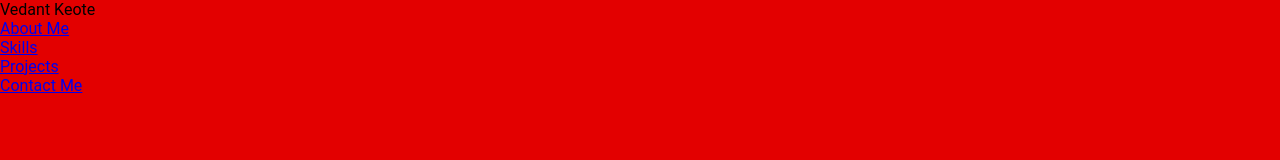
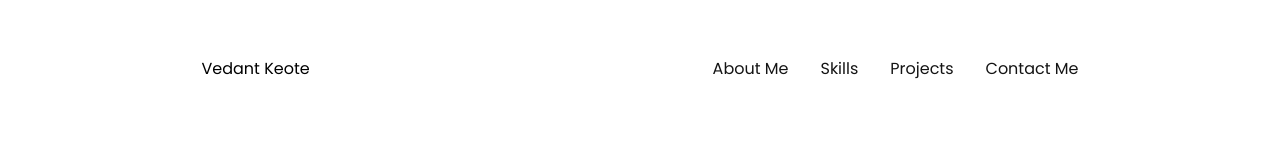
Before and after one commit to vedantkeote/vedantkeote.github.io, a plain HTML site: page index.html in a window 1280 px wide. Drawn offline with Linux system fonts and the light colour scheme.

Commit message:
lmaodead

```diff
--- a/css/home.css
+++ b/css/home.css
@@ -1,8 +1,41 @@
+@import url('https://fonts.googleapis.com/css2?family=Poppins:wght@300;400;500;600&display=swap');
 *{
     margin: 0;
     padding: 0;
 }
 body{
-    background-color: #e30000;
-    font-family: 'Roboto', sans-serif;
+    font-family: 'Poppins', sans-serif;
 }
+html{
+    scroll-behavior: smooth;
+}
+p{
+    color: #141414;
+}
+a, .btn{
+    transition: all 0.3s ease;
+}
+nav, .navlinks{
+    display:flex;
+}
+nav{
+    justify-content: space-around;
+    align-items: center;
+    height: 17vh;
+}
+.navlinks{
+    gap: 2rem;
+    justify-content: space-around;
+    list-style: none;
+}
+a{
+    text-decoration: none;
+    text-decoration-color: rgb(226, 226, 226);
+    color: #141414;
+}
+a:hover{
+    text-decoration: underline;
+    text-underline-offset: 0.2rem;
+    text-decoration-color: rgb(167, 167, 167);
+    color: grey;
+}
--- a/index.html
+++ b/index.html
@@ -11,7 +11,7 @@
     <nav id="desktop-nav">
         <div class="logo">Vedant Keote</div>
         <div>
-            <ul>
+            <ul class="navlinks">
                 <li><a href="#about">About Me</a></li>
                 <li><a href="#skills">Skills</a></li>
                 <li><a href="#projects">Projects</a></li>
```
